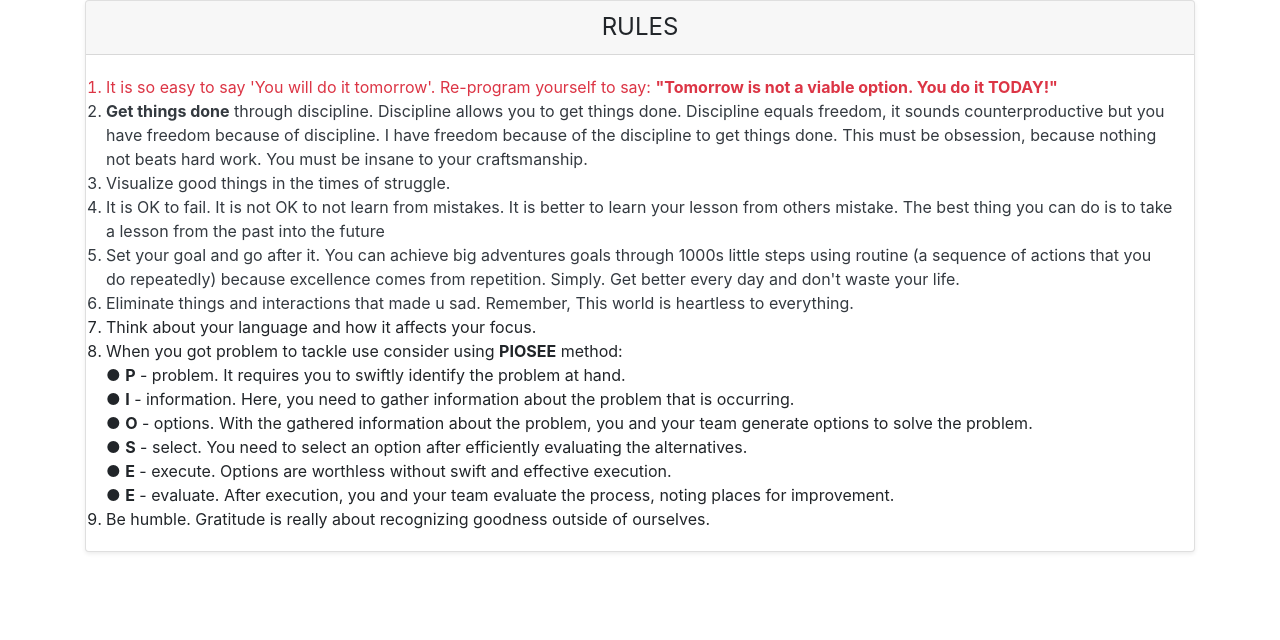
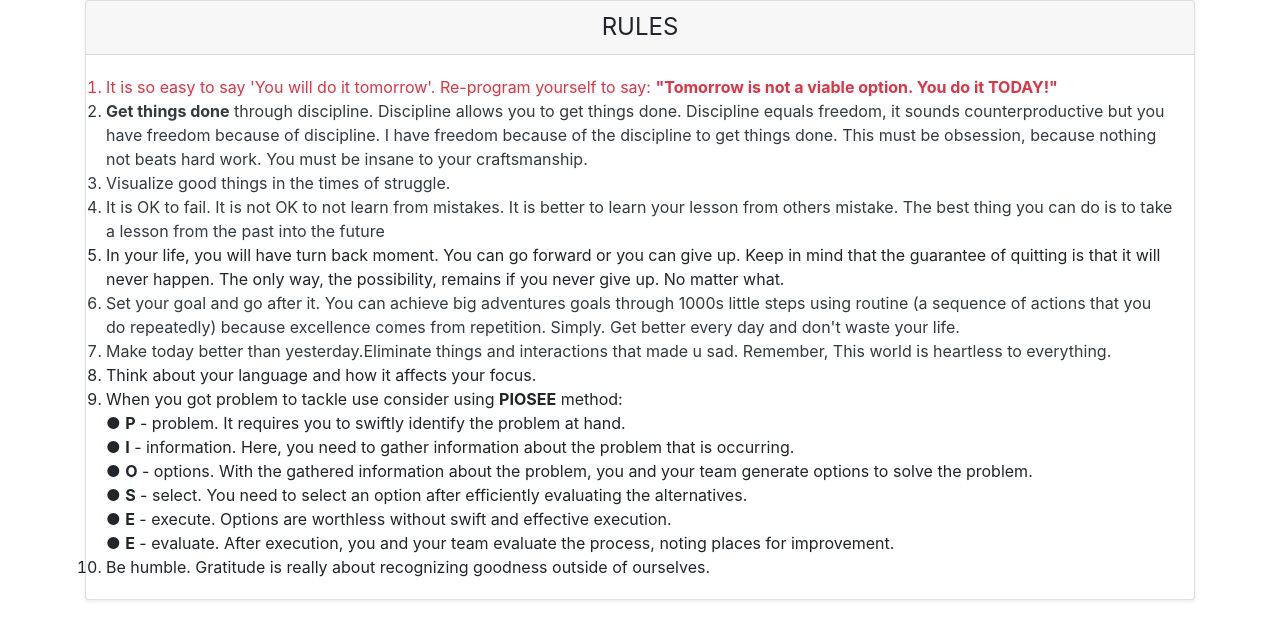
Before and after one commit to pastorcmentarny/denva, a Flask app: template src/templates/focus.html in a window 1280 px wide. Shown: the top 640 px of the page. Run offline with Flask 2, Linux system fonts and the light colour scheme; the template is opened without the code that fills it, so the values that code supplies are empty; parts of the project's set-up code (start-up, migrations or seed data) failed here and were passed over.

```diff
--- a/src/templates/focus.html
+++ b/src/templates/focus.html
@@ -48,12 +48,19 @@
                         It is OK to fail. It is not OK to not learn from mistakes. It is better to learn your lesson
                         from others mistake. The best thing you can do is to take a lesson from the past into the future
                     </li>
-                    <li class="text-dark">Set your goal and go after it. You can achieve big adventures goals through 1000s little
+                    <li>
+                        In your life, you will have turn back moment. You can go forward or you can give up. Keep in
+                        mind that the guarantee of quitting is that it will never happen. The only way, the possibility,
+                        remains if you never give up. No matter what.
+                    </li>
+                    <li class="text-dark">Set your goal and go after it. You can achieve big adventures goals through
+                        1000s little
                         steps using routine (a sequence of actions that you do repeatedly) because excellence comes from
                         repetition. Simply. Get better every day and don't waste your life.
                     </li>
                     <li class="text-dark">
-                        Eliminate things and interactions that made u sad. Remember, This world is heartless to
+                        Make today better than yesterday.Eliminate things and interactions that made u sad. Remember,
+                        This world is heartless to
                         everything.
                     </li>
                     <li>
--- a/src/templates/hq.html
+++ b/src/templates/hq.html
@@ -90,6 +90,7 @@
                     <a href="https://informationisbeautiful.net/beautifulnews/" class="dropdown-item">information is beautiful</a>
                     <a href="https://wroclife.pl/" class="dropdown-item">WrocLife</a>
                     <a href="https://airquality.uni.wroc.pl/map/@51.1606001,17.0812005,11.54829z#" class="dropdown-item">Wroclaw AirQ</a>
+                    <a href="https://www.raspberrypi.com/">Raspberry Pi (.com)</a>
                 </div>
             </li>
             <li class="nav-item dropdown">
@@ -112,6 +113,7 @@
                     <a href="https://flaviocopes.com/ " class="dropdown-item">Flaviocopes</a>
                     <a href="https://hydeparknow.uk/" class="dropdown-item">Hydeparknow (test)</a>
                     <a href="https://www.gov.uk/transport/rail-accidents-and-serious-incidents" class="dropdown-item">RAASI</a>
+                    <a href="https://www.azul.com/category/java-updates/" class="dropdown-item">Azul (monthly)</a>
                 </div>
             </li>
             <li class="nav-item dropdown">
```
